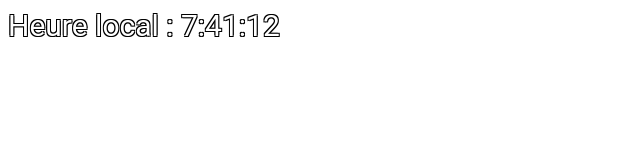
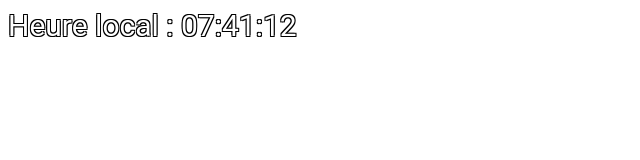
Before and after one commit to Margot-g44/Dataviz, a plain HTML site: page index.html in a window 1280 px wide. Shown: the full height of the page, 0-640 px from the left. Drawn offline with Linux system fonts and the light colour scheme.

Commit message:
Rajout du zéro devant les heures et un correctif mineur sur le css

```diff
--- a/script.js
+++ b/script.js
@@ -3,6 +3,7 @@ function startTime() {
   let h = today.getHours();
   let m = today.getMinutes();
   let s = today.getSeconds();
+  h = checkTime(h);
   m = checkTime(m);
   s = checkTime(s);
   document.getElementById('time').innerHTML =
--- a/style.css
+++ b/style.css
@@ -5,6 +5,6 @@
   text-shadow:
    -1px -1px 0 #000,
     1px -1px 0 #000,
-    -1px 1px 0 #000,
-     1px 1px 0 #000;
+   -1px 1px 0 #000,
+    1px 1px 0 #000;
 }
```
